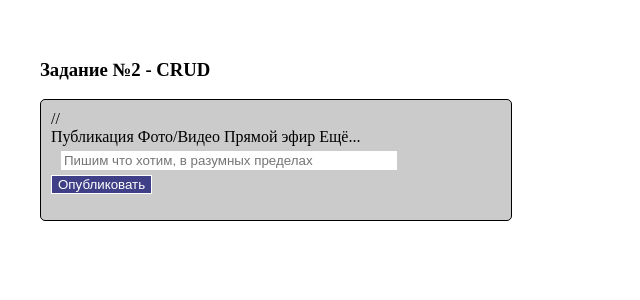
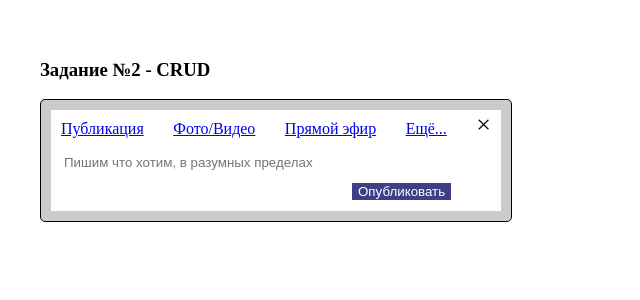
Before and after one commit to Al101020/15.09_dz-2, a React (Vite) app: page /posts/new in a window 1280 px wide. Shown: the top 300 px of the page, without its empty margins (0-640 px from the left). Built offline with nearby package versions, Linux system fonts and the light colour scheme; no server answers.

Commit message:
commit-2.02

```diff
--- a/src/components/task2/Crud.css
+++ b/src/components/task2/Crud.css
@@ -13,12 +13,11 @@
 }
 
 #btnNewPost:hover {
-  margin: 5px 0 0 0;
-  margin-right: 10px;
   background-color: rgb(63, 135, 132);
-  border: 1px solid #ffffff;
-  color: #ffffff;
-  cursor: pointer;
+}
+
+#btnNewPost:active {
+  background-color: rgb(119, 63, 135);
 }
 
 .btnNewPost {
@@ -29,32 +28,73 @@
   text-align: right;
 }
 
-.posts {
+/* .posts { */
   /* margin: 5px; */
   /* border: 1px solid #361F36; */
   /* padding: 1px 0 1px 0; */
-  width: 100%;
+  /* width: 100%; */
   /* min-height: 25px; */
   /* height: 100%; */
   /* background: white; */
+/* } */
+
+/* Страница создания поста */
+
+.PageNewPost {
+
+  background-color: #ffffff;
+}
+
+.newPostTitle {
+  display: flex;
+  padding: 5px 10px;
+}
+
+.newPostTitle a {
+  margin: 5px 0;
+  flex-grow: 1;
+}
+
+#newPostInput {
+  width: 425px;
+  margin: 5px 0 0 10px;
+  border: 1px solid #ffffff;
+}
+
+#newPostBtn {
+  margin: 10px 10px 10px 300px;
+  background-color: rgb(63, 63, 135);
+  border: 1px solid #ffffff;
+  color: #ffffff;
+  cursor: pointer;
+}
+
+#newPostBtn:hover {
+  background-color: rgb(63, 135, 132);
+}
+
+#newPostBtn:active {
+  background-color: rgb(119, 63, 135);
+}
+
+.closebtn {
+  font-size: 26px;
+  cursor: pointer;
+  line-height: 20px;
 }
 
 
 
 
 
-#inputNewPost {
-  width: 330px;
-  margin: 5px 0 0 10px;
-  border: 1px solid #ffffff;
-}
 
-.post {
+
+/* .post {
   margin: 5px 0 5px 0;
-  /* width: 450px; */
   width: 100%;
   min-height: 20px;
+  background: white;
+} */
+  /* width: 450px; */
   /* height: 100%; */
   /* border: 1px solid black; */
-  background: white;
-}
--- a/src/components/task2/Crud.jsx
+++ b/src/components/task2/Crud.jsx
@@ -4,43 +4,26 @@ import { useEffect, useState } from 'react';
 import HomePage from './pages/HomePage';
 import PageNewPost from './pages/PageNewPost';
 
-// import { useNavigate } from 'react-router-dom';
-// import fetchPosts from './fetchPosts';
+import postsGet from './fetch/postsGet';
 
 function Crud() {
   const [posts, setPosts] = useState('');
 
   useEffect(() => {
-    console.log('один раз в начале');
-    fetch('http://localhost:7070/posts')
-      .then(response => {
-        if (!response.ok) {
-          throw new Error(`HTTP error! Status: ${response.status}`);
-        }
-          return response.json();
-      })
-      .then(data => {
-        setPosts(data);
-      })
-      .catch(error => {
-        console.error('!!! FetchPosts error:', error);
-      });
+    postsGet(setPosts);
   }, []);
-
 
   useEffect(() => {
     if (posts === '') {
       return;
-    }
-    console.log('изменился posts');
-    console.log(posts);
+    }    // console.log('изменился posts');    // console.log(posts);
   }, [posts]);
 
   return (
     <div className='task2'>
       <Routes>
-        <Route path='/' element={<HomePage />} />
-        <Route path='/posts/new' element={<PageNewPost />} />
+        <Route path='/' element={<HomePage posts={posts}/>} />
+        <Route path='/posts/new' element={<PageNewPost setPosts={setPosts} />} />
       </Routes>
     </div>
   )
--- /dev/null
+++ b/src/components/task2/fetch/createPost.js
@@ -0,0 +1,26 @@
+const createPost = async(body) => {
+  try {
+    const response = await fetch('http://localhost:7070/posts', {
+      method: 'POST',
+      headers: {
+        'Content-Type': 'application/json'
+      },
+      body: JSON.stringify(body)
+    });
+
+    if (!response.ok) {
+      throw new Error(`Ошибка HTTP: ${response.status}`);
+    }
+
+    const data = response;
+    // await .json();
+    // console.log('Создан пост с ID:', data.id);
+    // console.log('Полный ответ:', data);
+  } catch (error) {
+    console.error('Ошибка:', error);
+  }
+};
+
+export default createPost;
+
+// createPost();
--- /dev/null
+++ b/src/components/task2/fetch/postsGet.js
@@ -0,0 +1,34 @@
+const postsGet = (setPosts) => {
+  fetch('http://localhost:7070/posts')
+    .then(response => {
+      if (!response.ok) {
+        throw new Error(`HTTP error! Status: ${response.status}`);
+      }
+        return response.json();
+    })
+    .then(data => {
+      setPosts(data);
+    })
+    .catch(error => {
+      console.error('!!! FetchPosts error:', error);
+    });
+};
+
+export default postsGet;
+
+
+
+
+// fetch('http://localhost:7070/posts')
+//       .then(response => {
+//         if (!response.ok) {
+//           throw new Error(`HTTP error! Status: ${response.status}`);
+//         }
+//           return response.json();
+//       })
+//       .then(data => {
+//         setPosts(data);
+//       })
+//       .catch(error => {
+//         console.error('!!! FetchPosts error:', error);
+//       });
--- a/src/components/task2/pages/HomePage.jsx
+++ b/src/components/task2/pages/HomePage.jsx
@@ -1,7 +1,17 @@
 import BtnNewPost from './HomePage/BtnNewPost';
 import Posts from './HomePage/Posts';
 
-export default function HomePage() {
+import { useEffect, useState } from 'react';
+
+export default function HomePage(props) {
+  useEffect(() => {
+    const posts = props.posts;
+    if (posts === '') {
+      return;
+    }    // console.log('изменился posts');
+    console.log(posts);
+  }, [props]);  // console.log(props);
+
   return <>
     <BtnNewPost />
     <Posts />
--- a/src/components/task2/pages/HomePage/BtnNewPost.jsx
+++ b/src/components/task2/pages/HomePage/BtnNewPost.jsx
@@ -5,7 +5,7 @@ export default function BtnNewPost() {
 
   const funcClickBtnNewPost = (e) => {
     e.preventDefault();
-    console.log('Кнопка - Создать пост');
+    // console.log('Кнопка - Создать пост');
     navigate('/posts/new', { replace: true });
   }
   return (
--- a/src/components/task2/pages/PageNewPost.jsx
+++ b/src/components/task2/pages/PageNewPost.jsx
@@ -1,32 +1,60 @@
 import { useEffect, useState } from 'react';
+import { v4 as uuidv4 } from 'uuid';
 
-export default function PageNewPost() {
+import { useNavigate } from 'react-router-dom';
+
+import createPost from '../fetch/createPost';
+
+import postsGet from '../fetch/postsGet';
+
+export default function PageNewPost(props) {
   const [newPost, setNewPost] = useState('');
+
+  const navigate = useNavigate();
 
   const onChange = ({ target }) => {
     setNewPost(target.value);    // console.log(target.value);
+  };
+
+  const toPublish = () => {  // e.preventDefault();  // console.log(newPost);
+    if (newPost === '') {
+      return;      // console.log('toPublish - ПУСТО');      // return;
+    } else {      // console.log(newPost);
+      // let myuuid = uuidv4();
+      // const toPublishNewPost = {'id': myuuid, 'content': newPost};
+      const toPublishNewPost = {'id': 0, 'content': newPost};
+      // console.log(toPublishNewPost);
+      createPost(toPublishNewPost);
+      postsGet(props.setPosts);
     }
+    setNewPost('');
+    navigate('/', { replace: true });
+  };
 
-  const clickNewPost = (e) => {
-    e.preventDefault();
-    console.log(newPost);
-    setNewPost('');
+  const closebtn = () => {
+    console.log('closebtn');
   }
 
   return <>
     <div className='PageNewPost'>
-        <div className='newPost' onSubmit={clickNewPost}>//
-          <div>Публикация   Фото/Видео   Прямой эфир   Ещё...</div>
+      <div className='newPost'>
+        <div className='newPostTitle'>
+          <a href='#'>Публикация</a>
+          <a href='#'>Фото/Видео</a>
+          <a href='#'>Прямой эфир</a>
+          <a href='#'>Ещё...</a>
+          <span className='closebtn' onClick={closebtn}>×</span>
+        </div>
         <input
           type='text'
-            id='inputNewPost'
-            name='inputNewPost'
+          id='newPostInput'
+          name='newPostInput'
           value={newPost}
           onChange={onChange}
           placeholder="Пишим что хотим, в разумных пределах"
           required
         />
-          <button type="submit" id='btnNewPost'>Опубликовать</button>
+        <button type="submit" id='newPostBtn' onClick={toPublish}>Опубликовать</button>
       </div>
     </div>
   </>;
```
Also changed, not shown: 1 other file (tests, documents, lock files or other folders). Lines whose indentation alone changed are shown as unchanged.
